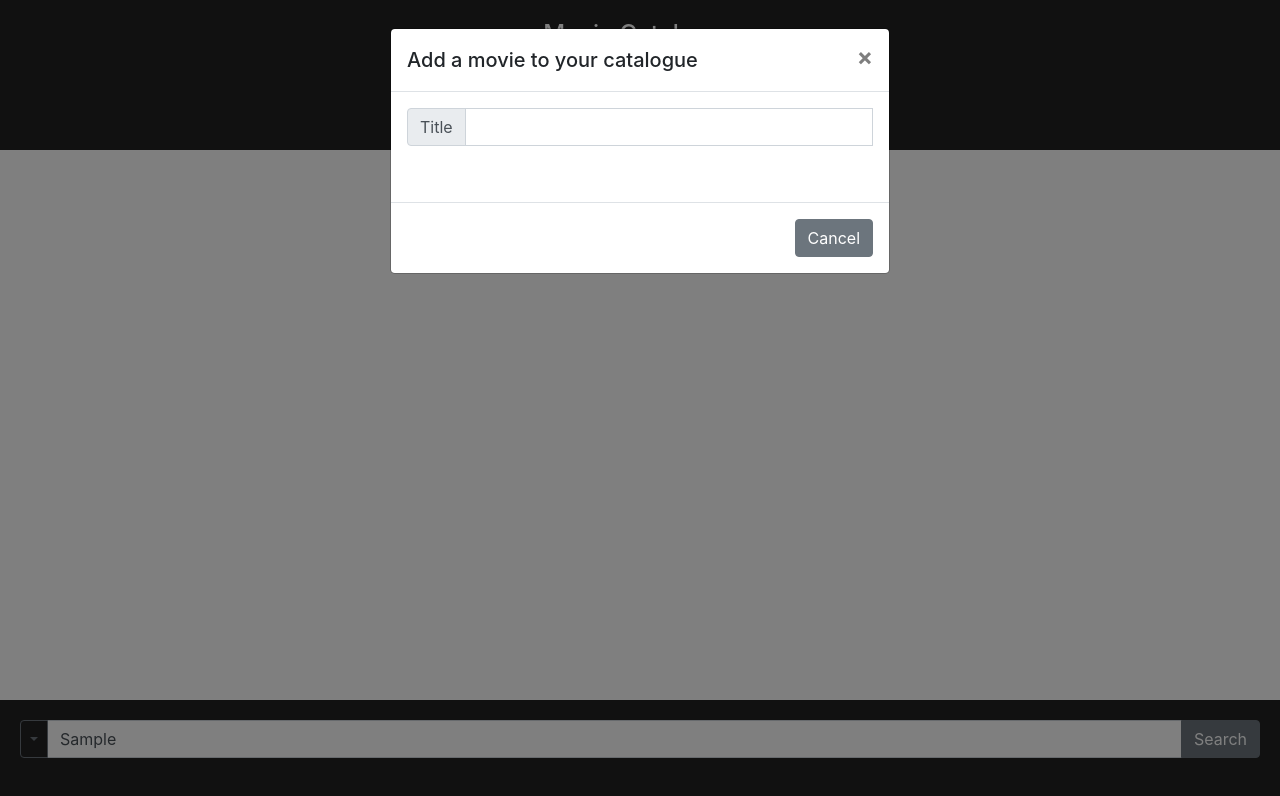
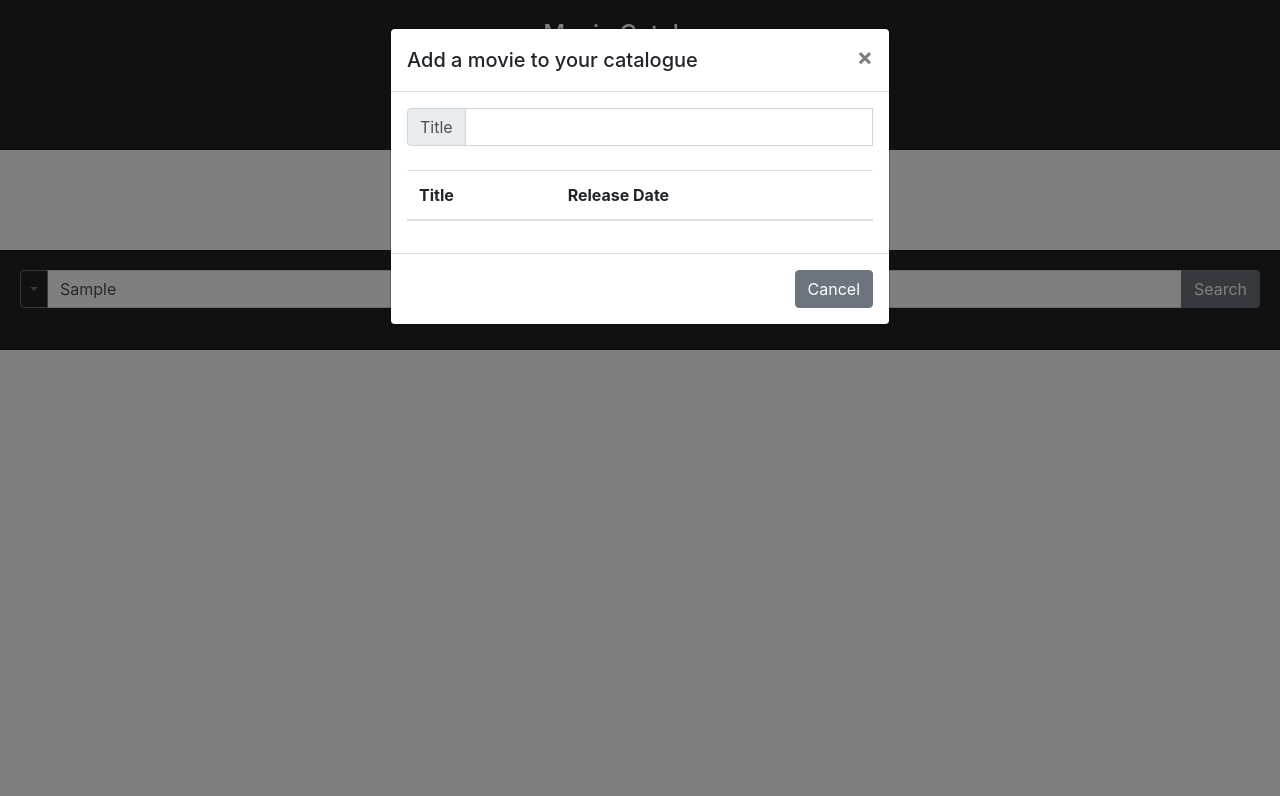
Before and after one commit to au-jpark/react-movie-catalogue, a React (Create React App) app: page / in a window 1280 px wide. Both pictures are taken after typing "Sample" into the empty fields and a click on the button "Add New Movie". Shown: the top 796 px of the page. Built offline with nearby package versions, Linux system fonts and the light colour scheme.

Commit message:
Update addMovieModal style

```diff
--- a/src/App.css
+++ b/src/App.css
@@ -36,7 +36,7 @@
   padding: 20px;
   color: white;
   text-align: left;
-  position:absolute;
+  /*position:absolute;*/
 
   left:0;
   bottom:0;
--- a/src/components/AddMovieModal.js
+++ b/src/components/AddMovieModal.js
@@ -7,7 +7,7 @@ import {
   ModalFooter,
   InputGroup,
   InputGroupAddon,
-  InputGroupText, Input, FormFeedback
+  InputGroupText, Input, FormFeedback, Table
 } from 'reactstrap';
 import PropTypes from "prop-types";
 
@@ -44,7 +44,6 @@ class AddMovieModal extends Component {
   }
 
   updateSearchResult() {
-    document.getElementById('results').className = 'formResults';
     let val = document.getElementById('searchInput').value;
 
     const key = 'ed7838206772925308953af2b2162f01';
@@ -81,7 +80,7 @@ class AddMovieModal extends Component {
     return (
       <div>
         <Button color="secondary" size="lg" onClick={this.toggle}>Add New Movie</Button>
-        <Modal isOpen={this.state.addNewMovie} toggle={this.toggle} className={this.props.className}>
+        <Modal isOpen={this.state.addNewMovie} toggle={this.toggle}>
           <ModalHeader toggle={this.toggle}>Add a movie to your catalogue</ModalHeader>
           <ModalBody>
             <form onSubmit={this.handleSubmit} id="form">
@@ -93,16 +92,25 @@ class AddMovieModal extends Component {
                 <FormFeedback>Title needs to filled in.</FormFeedback>
               </InputGroup>
               <br/>
-              <ul id="results">
+              <Table hover id="results">
+                <thead>
+                <tr>
+                  <th>Title</th>
+                  <th>Release Date</th>
+                </tr>
+                </thead>
+                <tbody>
                 {this.state.results.map((element, index) => {
-                  return(
-                    <div onClick={() => this.addMovieId(this.state.results[index].id)}>
-                      <p>{this.state.results[index].title}</p>
-                      <p>{this.state.results[index].release_date}</p>
-                    </div>
-                  )
-                })}
-              </ul>
+                    return(
+                      <tr onClick={() => this.addMovieId(this.state.results[index].id)} >
+                        <td>{this.state.results[index].title}</td>
+
+                        <td>{this.state.results[index].release_date}</td>
+                      </tr>
+                    )
+                  })}
+                </tbody>
+              </Table>
             </form>
           </ModalBody>
           <ModalFooter>
```
